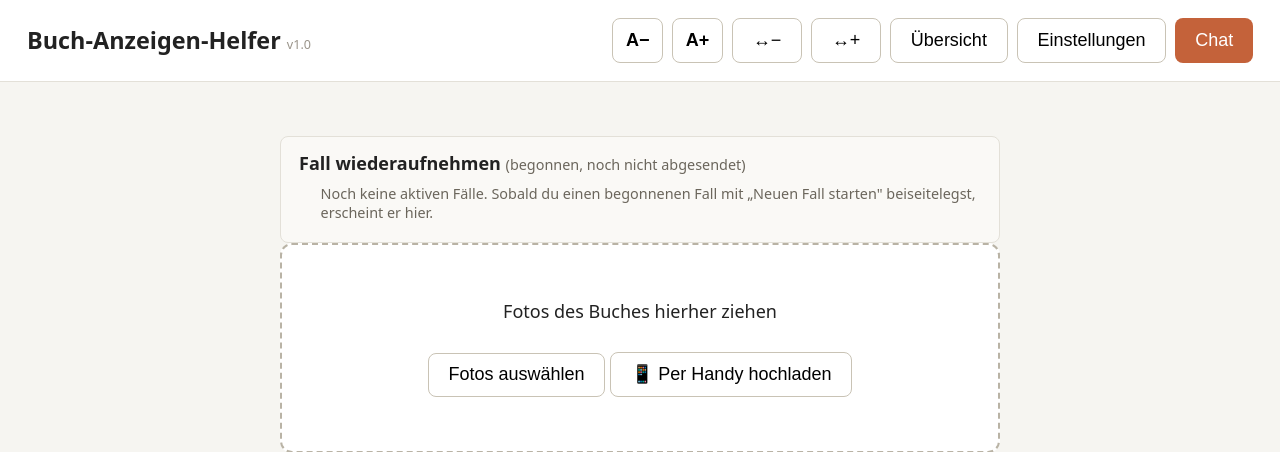
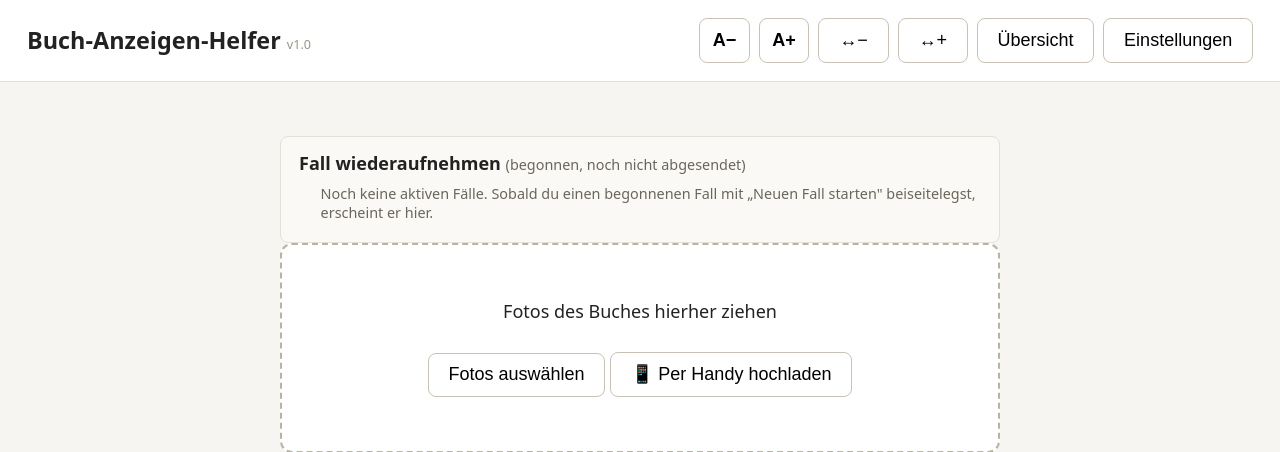
Before and after one commit to Giacomola/ebayClient, a Flask app: page / in a window 1280 px wide. Shown: the top 452 px of the page. Run offline with Flask 3, Linux system fonts and the light colour scheme; data that the repository does not hold is empty; parts of the project's set-up code (start-up, migrations or seed data) failed here and were passed over.

Commit message:
feat: "Chat"-Knopf aus der Kopfzeile entfernt
Der runde Chat-Knopf unten rechts uebernimmt das Oeffnen; der zusaetzliche
Knopf in der Kopfzeile ist damit ueberfluessig.

Co-Authored-By: Claude Opus 4.8 <noreply@anthropic.com>

```diff
--- a/static/app.js
+++ b/static/app.js
@@ -775,7 +775,6 @@ async function chatSenden() {
 
 on("chat-bubble", "click", chatUmschalten);   // runder Knopf unten rechts
 on("chat-close", "click", chatSchliessen);
-on("chat-btn", "click", chatOeffnen);          // „Chat" in der Kopfzeile öffnet ebenfalls
 on("chat-send", "click", chatSenden);
 // Enter sendet, Umschalt+Enter macht einen Zeilenumbruch.
 on("chat-text", "keydown", (e) => {
--- a/templates/index.html
+++ b/templates/index.html
@@ -30,7 +30,6 @@
       <button id="width-inc" type="button" title="Inhalt breiter">↔+</button>
       <button id="overview-btn" type="button">Übersicht</button>
       <button id="settings-btn" type="button">Einstellungen</button>
-      <button id="chat-btn" type="button" class="primary">Chat</button>
     </div>
   </header>
 
```
Also changed, not shown: BACKLOG.md (+1 -0 lines).
